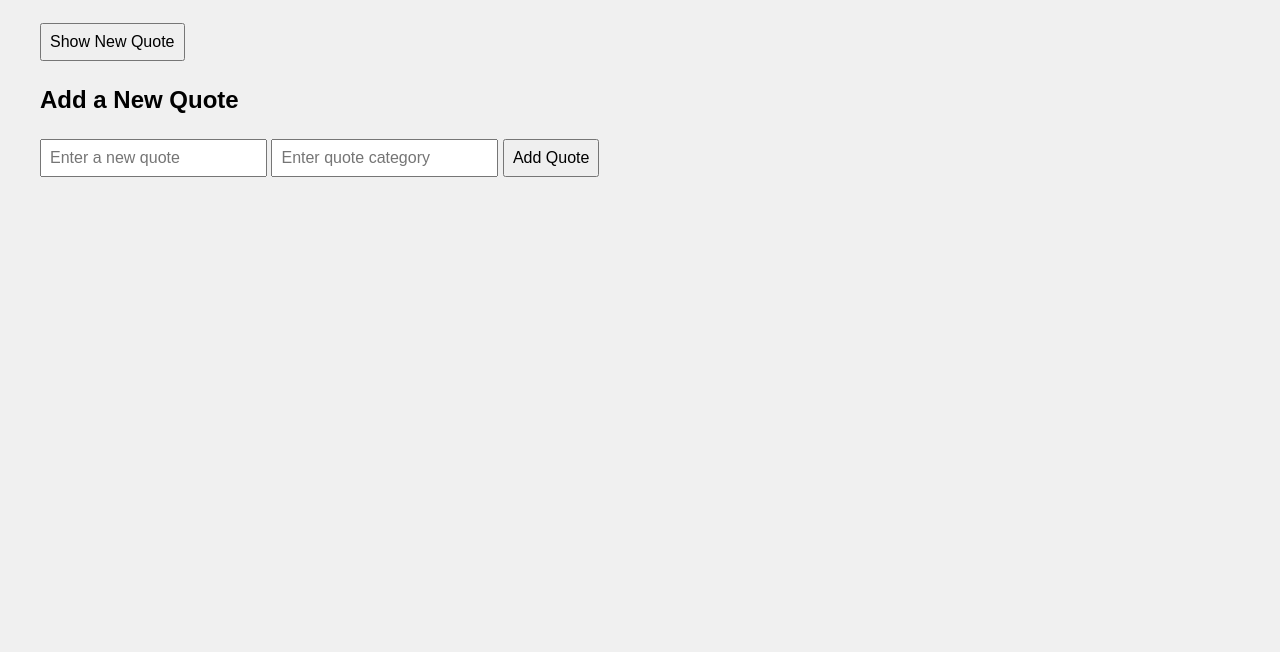
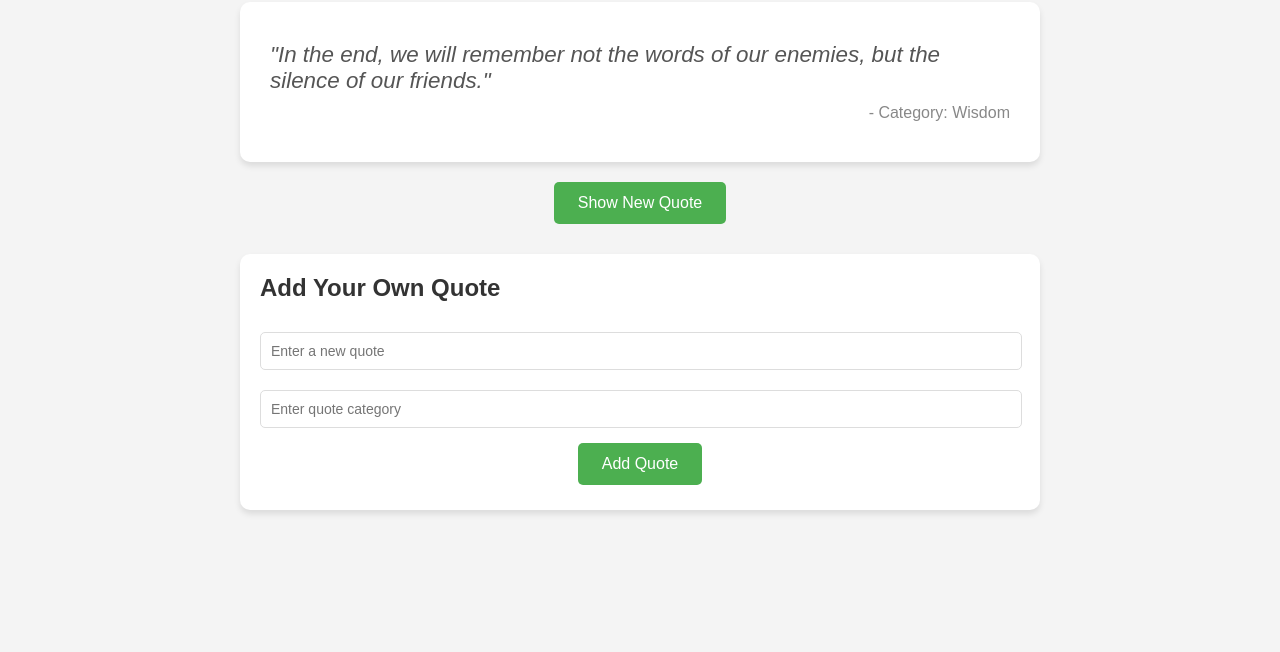
Before and after one commit to millicentkamba/alx_fe_javascript, a plain HTML site: page dom-manipulation/index.html in a window 1280 px wide. Shown: the part 148-800 px from the top of the page. Drawn offline with Linux system fonts and the light colour scheme.

Commit message:
final changes

```diff
--- a/dom-manipulation/index.html
+++ b/dom-manipulation/index.html
@@ -7,41 +7,95 @@
   <style>
     body {
       font-family: Arial, sans-serif;
-      margin: 40px;
-      background-color: #f0f0f0;
+      max-width: 800px;
+      margin: 50px auto;
+      padding: 20px;
+      background-color: #f4f4f4;
     }
+
+    h1 {
+      color: #333;
+      text-align: center;
+    }
+
     #quoteDisplay {
-      font-size: 1.5em;
+      background-color: white;
+      padding: 30px;
+      border-radius: 10px;
+      box-shadow: 0 4px 6px rgba(0, 0, 0, 0.1);
       margin: 20px 0;
+      min-height: 100px;
+      display: flex;
+      flex-direction: column;
+      justify-content: center;
+    }
+
+    .quote-text {
+      font-size: 1.4em;
+      font-style: italic;
+      color: #555;
+      margin-bottom: 10px;
+    }
+
+    .quote-category {
+      font-size: 1em;
+      color: #888;
+      text-align: right;
+    }
+
+    button {
+      background-color: #4CAF50;
+      color: white;
+      padding: 12px 24px;
+      border: none;
+      border-radius: 5px;
+      cursor: pointer;
+      font-size: 16px;
+      margin: 5px;
+    }
+
+    button:hover {
+      background-color: #45a049;
+    }
+
+    #newQuote {
+      display: block;
+      margin: 20px auto;
+    }
+
+    .add-quote-form {
+      background-color: white;
+      padding: 20px;
+      border-radius: 10px;
+      box-shadow: 0 4px 6px rgba(0, 0, 0, 0.1);
+      margin-top: 30px;
+    }
+
+    .add-quote-form h2 {
+      color: #333;
+      margin-top: 0;
+    }
+
+    input[type="text"] {
+      width: calc(100% - 20px);
       padding: 10px;
-      background-color: #fff;
-      border-left: 5px solid #007BFF;
+      margin: 10px 0;
+      border: 1px solid #ddd;
+      border-radius: 5px;
+      font-size: 14px;
     }
-    .quote-category {
-      font-style: italic;
-      color: gray;
-    }
-    input, button {
-      margin: 5px 0;
-      padding: 8px;
-      font-size: 1em;
+
+    .form-buttons {
+      text-align: center;
     }
   </style>
 </head>
 <body>
   <h1>Dynamic Quote Generator</h1>
-
-  <!-- Quote display -->
-  <div id="quoteDisplay">Click "Show New Quote" to see a quote!</div>
+  <div id="quoteDisplay"></div>
   <button id="newQuote">Show New Quote</button>
 
-  <!-- Form to add new quotes -->
-  <h2>Add a New Quote</h2>
-  <div id="addQuoteForm">
-    <input id="newQuoteText" type="text" placeholder="Enter a new quote" />
-    <input id="newQuoteCategory" type="text" placeholder="Enter quote category" />
-    <button id="addQuoteBtn">Add Quote</button>
-  </div>
+  <div id="addQuoteFormContainer"></div>
 
   <script src="script.js"></script>
 </body>
--- a/dom-manipulation/script.js
+++ b/dom-manipulation/script.js
@@ -1,49 +1,167 @@
-// Array of quote objects
-let quotes = [
-  { text: "The only limit to our realization of tomorrow is our doubts of today.", category: "Motivation" },
-  { text: "Life is what happens when you're busy making other plans.", category: "Life" },
-  { text: "In the middle of every difficulty lies opportunity.", category: "Inspiration" }
+// Array of quote objects with text and category properties
+const quotes = [
+  {
+    text: "The only way to do great work is to love what you do.",
+    category: "Motivation"
+  },
+  {
+    text: "Life is what happens when you're busy making other plans.",
+    category: "Life"
+  },
+  {
+    text: "The future belongs to those who believe in the beauty of their dreams.",
+    category: "Inspiration"
+  },
+  {
+    text: "It is during our darkest moments that we must focus to see the light.",
+    category: "Motivation"
+  },
+  {
+    text: "The only impossible journey is the one you never begin.",
+    category: "Inspiration"
+  },
+  {
+    text: "In the end, we will remember not the words of our enemies, but the silence of our friends.",
+    category: "Wisdom"
+  },
+  {
+    text: "Success is not final, failure is not fatal: it is the courage to continue that counts.",
+    category: "Success"
+  },
+  {
+    text: "Believe you can and you're halfway there.",
+    category: "Motivation"
+  }
 ];
 
 // Function to display a random quote
-function displayRandomQuote() {
-  if (quotes.length === 0) {
-    document.getElementById('quoteDisplay').textContent = "No quotes available!";
-    return;
-  }
+function showRandomQuote() {
+  // Get the quote display container
+  const quoteDisplay = document.getElementById('quoteDisplay');
 
+  // Select a random quote from the array
   const randomIndex = Math.floor(Math.random() * quotes.length);
-  const quote = quotes[randomIndex];
-  document.getElementById('quoteDisplay').textContent = `"${quote.text}" — ${quote.category}`;
+  const randomQuote = quotes[randomIndex];
+
+  // Clear previous content
+  quoteDisplay.innerHTML = '';
+
+  // Create elements for quote text
+  const quoteText = document.createElement('div');
+  quoteText.className = 'quote-text';
+  quoteText.textContent = `"${randomQuote.text}"`;
+
+  // Create element for quote category
+  const quoteCategory = document.createElement('div');
+  quoteCategory.className = 'quote-category';
+  quoteCategory.textContent = `- Category: ${randomQuote.category}`;
+
+  // Append elements to the display container
+  quoteDisplay.appendChild(quoteText);
+  quoteDisplay.appendChild(quoteCategory);
+}
+
+// Function to create the add quote form dynamically
+function createAddQuoteForm() {
+  const formContainer = document.getElementById('addQuoteFormContainer');
+
+  // Clear any existing form
+  formContainer.innerHTML = '';
+
+  // Create form container div
+  const formDiv = document.createElement('div');
+  formDiv.className = 'add-quote-form';
+
+  // Create heading
+  const heading = document.createElement('h2');
+  heading.textContent = 'Add Your Own Quote';
+  formDiv.appendChild(heading);
+
+  // Create input for quote text
+  const quoteInput = document.createElement('input');
+  quoteInput.type = 'text';
+  quoteInput.id = 'newQuoteText';
+  quoteInput.placeholder = 'Enter a new quote';
+  formDiv.appendChild(quoteInput);
+
+  // Create input for quote category
+  const categoryInput = document.createElement('input');
+  categoryInput.type = 'text';
+  categoryInput.id = 'newQuoteCategory';
+  categoryInput.placeholder = 'Enter quote category';
+  formDiv.appendChild(categoryInput);
+
+  // Create button container
+  const buttonContainer = document.createElement('div');
+  buttonContainer.className = 'form-buttons';
+
+  // Create add quote button
+  const addButton = document.createElement('button');
+  addButton.textContent = 'Add Quote';
+  addButton.onclick = addQuote;
+  buttonContainer.appendChild(addButton);
+
+  formDiv.appendChild(buttonContainer);
+
+  // Append the form to the container
+  formContainer.appendChild(formDiv);
 }
 
 // Function to add a new quote
 function addQuote() {
-  const textInput = document.getElementById('newQuoteText');
-  const categoryInput = document.getElementById('newQuoteCategory');
+  const quoteText = document.getElementById('newQuoteText').value.trim();
+  const quoteCategory = document.getElementById('newQuoteCategory').value.trim();
 
-  const text = textInput.value.trim();
-  const category = categoryInput.value.trim();
-
-  if (text === "" || category === "") {
-    alert("Please enter both a quote and a category.");
+  // Validate input
+  if (quoteText === '' || quoteCategory === '') {
+    alert('Please enter both quote text and category!');
     return;
   }
 
-  // Add to the quotes array
-  quotes.push({ text, category });
+  // Create new quote object
+  const newQuote = {
+    text: quoteText,
+    category: quoteCategory
+  };
 
-  // Clear inputs
-  textInput.value = "";
-  categoryInput.value = "";
+  // Add to quotes array
+  quotes.push(newQuote);
 
-  // Update displayed quote
-  displayRandomQuote();
+  // Clear input fields
+  document.getElementById('newQuoteText').value = '';
+  document.getElementById('newQuoteCategory').value = '';
+
+  // Display the newly added quote
+  showRandomQuote();
+
+  // Show success message
+  alert('Quote added successfully!');
 }
 
-// Event listeners
-document.getElementById('newQuote').addEventListener('click', displayRandomQuote);
-document.getElementById('addQuoteBtn').addEventListener('click', addQuote);
+// Function to export quotes (optional utility)
+function exportQuotes() {
+  return JSON.stringify(quotes, null, 2);
+}
 
-// Show initial quote on page load
-displayRandomQuote();
+// Event listener for the "Show New Quote" button
+document.addEventListener('DOMContentLoaded', function() {
+  // Add event listener to the new quote button
+  const newQuoteButton = document.getElementById('newQuote');
+  newQuoteButton.addEventListener('click', showRandomQuote);
+
+  // Display an initial quote when page loads
+  showRandomQuote();
+
+  // Create the add quote form
+  createAddQuoteForm();
+});
+
+// Alternative approach: Using the onclick attribute in HTML
+// If you prefer to use the HTML approach mentioned in the requirements:
+/*
+<div>
+  <input id="newQuoteText" type="text" placeholder="Enter a new quote" />
+  <input id="newQuoteCategory" type="text" placeholder="Enter quote category" />
+  <button onclick="addQuote()">Add Quote</button>
+</div>
+*/
```
Also changed, not shown: 1 other file.
